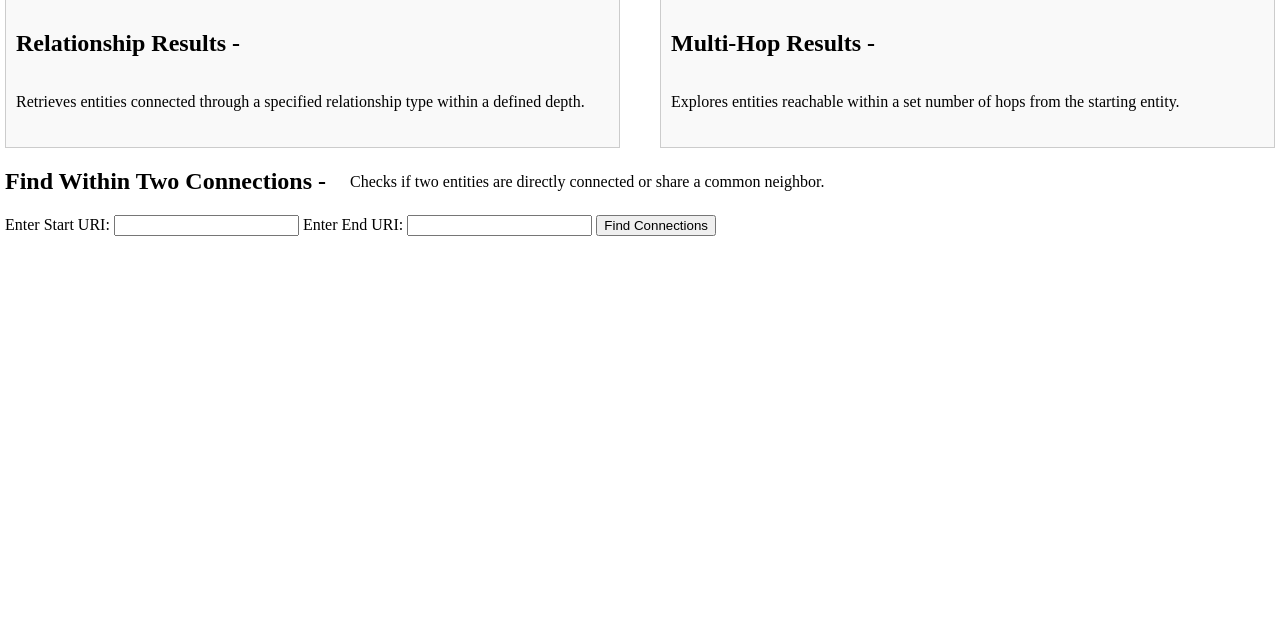
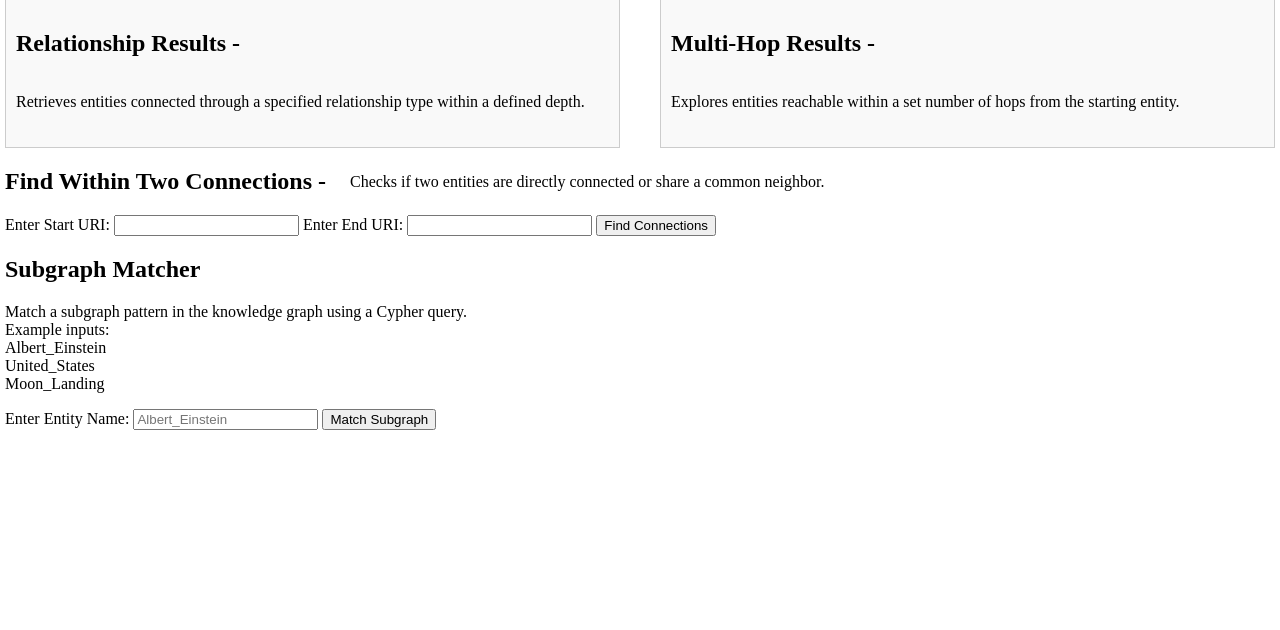
Before and after one commit to abarber7/cpts415-Milestone4, a Flask app: page / in a window 1280 px wide. Shown: the part 1007-1637 px from the top of the page. Before the commit the page ends 1243 px from the top, so only its background shows below. Run offline with Flask 3, Linux system fonts and the light colour scheme; some libraries are stand-ins or nearby versions.

Commit message:
Implement subgraph_matcher in app.py

```diff
--- a/app.py
+++ b/app.py
@@ -4,6 +4,7 @@ from neo4j_scripts.node_similarity import NodeSimilarityCalculator
 from neo4j_scripts.similar_search import AdvancedKnowledgeSearch
 from neo4j_scripts.subgraph_search import KnowledgeGraphSearch
 from neo4j_scripts.within_two import ShortestPathTester
+from neo4j_scripts.subgraph_matcher import SubgraphMatcher
 
 # Initialize Flask app
 app = Flask(__name__)
@@ -18,6 +19,7 @@ similarity_calculator = NodeSimilarityCalculator(NEO4J_URI, NEO4J_USER, NEO4J_PA
 knowledge_search = AdvancedKnowledgeSearch(NEO4J_URI, NEO4J_USER, NEO4J_PASSWORD)
 subgraph_search_engine = KnowledgeGraphSearch(NEO4J_URI, NEO4J_USER, NEO4J_PASSWORD)
 shortest_path_tester = ShortestPathTester(NEO4J_URI, NEO4J_USER, NEO4J_PASSWORD)
+subgraph_matcher = SubgraphMatcher(NEO4J_URI, NEO4J_USER, NEO4J_PASSWORD)
 
 @app.route('/')
 def index():
@@ -205,6 +207,21 @@ def within_two_connections():
     except Exception as e:
         return jsonify({'error': str(e)}), 500  # Return error if operation fails
 
+@app.route('/subgraph_match', methods=['POST'])
+def subgraph_match():
+    """Find subgraphs matching a given pattern."""
+    data = request.json
+    pattern = data.get('pattern')
+
+    if not pattern:
+        return jsonify({"error": "Pattern is required"}), 400
+
+    try:
+        matches = subgraph_matcher.match_subgraph(pattern)
+        return jsonify({"matches": matches})
+    except Exception as e:
+        return jsonify({"error": str(e)}), 500
+
 # Run the Flask app
 if __name__ == "__main__":
     app.run(debug=True)  # Enable debug mode
--- a/templates/search_barUI.html
+++ b/templates/search_barUI.html
@@ -1,10 +1,12 @@
 <!DOCTYPE html>
 <html lang="en">
+
 <head>
     <meta charset="UTF-8">
     <meta name="viewport" content="width=device-width, initial-scale=1.0">
     <title>Knowledge Based Search Engine</title>
-    <script src="https://cdnjs.cloudflare.com/ajax/libs/cytoscape/3.21.1/cytoscape.min.js"></script> <!-- Cytoscape.js for graph visualization -->
+    <script src="https://cdnjs.cloudflare.com/ajax/libs/cytoscape/3.21.1/cytoscape.min.js"></script>
+    <!-- Cytoscape.js for graph visualization -->
 
     <script>
         let currentOffset = 0; // Keep track of the current offset
@@ -226,6 +228,7 @@
             0% {
                 transform: rotate(0deg);
             }
+
             100% {
                 transform: rotate(360deg);
             }
@@ -233,6 +236,7 @@
     </style>
 
 </head>
+
 <body>
     <h1>Knowledge Based Search Engine</h1>
 
@@ -240,9 +244,12 @@
         #KnowledgeSearchTitle h2,
         #KnowledgeSearchTitle p {
             display: inline-block;
-            vertical-align: middle; /* Aligns the text vertically in the middle */
-            margin-right: 20px; /* Adds spacing between the elements */
+            vertical-align: middle;
+            /* Aligns the text vertically in the middle */
+            margin-right: 20px;
+            /* Adds spacing between the elements */
         }
+
         #nodeTooltip {
             position: absolute;
             padding: 10px;
@@ -323,7 +330,8 @@
     <div id="knowledgeSearchSection">
         <div id="KnowledgeSearchTitle">
             <h2>Knowledge-Based Subgraph Search - </h2>
-            <p>Takes a keyword and returns a paginated list of subgraphs from a Neo4j database, including entities, their relationships, and related entities that match the given keyword.</p>
+            <p>Takes a keyword and returns a paginated list of subgraphs from a Neo4j database, including entities,
+                their relationships, and related entities that match the given keyword.</p>
         </div>
         <label for="subgraphKeyword">Enter Keyword:</label>
         <input type="text" id="subgraphKeyword" name="subgraphKeyword">
@@ -683,16 +691,20 @@
             padding: 10px;
             background-color: #f9f9f9;
         }
+
         #relationshipResultsSection,
         #multiHopResultsSection {
             flex: 1;
         }
+
         #relationshipResultsSection {
             margin-right: 10px;
         }
+
         #multiHopResultsSection {
             margin-left: 10px;
         }
+
         .pagination-buttons {
             margin-top: 10px;
             display: flex;
@@ -752,8 +764,10 @@
             </div>
             <div id="relationshipResults"></div>
             <div class="pagination-buttons">
-                <button id="relationshipPrev" onclick="changePage('relationship', -1)" style="display: none;">Previous</button>
-                <button id="relationshipNext" onclick="changePage('relationship', 1)" style="display: none;">Next</button>
+                <button id="relationshipPrev" onclick="changePage('relationship', -1)"
+                    style="display: none;">Previous</button>
+                <button id="relationshipNext" onclick="changePage('relationship', 1)"
+                    style="display: none;">Next</button>
             </div>
         </div>
 
@@ -966,7 +980,8 @@
         <button type="button" onclick="submitWithinTwoConnections()">Find Connections</button>
         <div id="withinTwoResults"></div>
         <div id="shortestPathButtonContainer" style="display: none;">
-            <button id="shortestPathGraphButton" onclick="generateShortestPathGraphFromResults()">Display Shortest Path Graph</button>
+            <button id="shortestPathGraphButton" onclick="generateShortestPathGraphFromResults()">Display Shortest Path
+                Graph</button>
         </div>
     </div>
     <style>
@@ -987,6 +1002,7 @@
             0% {
                 transform: rotate(0deg);
             }
+
             100% {
                 transform: rotate(360deg);
             }
@@ -995,10 +1011,74 @@
 
         body {
             margin: 0;
-            padding: 0 5px 200px 5px; /* Adds 50px padding to the bottom of the page */
-            box-sizing: border-box; /* Ensures padding is included in total height */
+            padding: 0 5px 200px 5px;
+            /* Adds 50px padding to the bottom of the page */
+            box-sizing: border-box;
+            /* Ensures padding is included in total height */
         }
     </style>
 
+    <!-- Subgraph Matcher Section -->
+    <div id="subgraphMatcherSection">
+        <h2>Subgraph Matcher</h2>
+        <p>Match a subgraph pattern in the knowledge graph using a Cypher query.<br>Example inputs:<br>Albert_Einstein<br>United_States<br>Moon_Landing</p>
+        <label for="entityName">Enter Entity Name:</label>
+        <input type="text" id="entityName" name="entityName" placeholder="Albert_Einstein">
+        <button type="button" onclick="submitRestrictedSubgraphMatcher()">Match Subgraph</button>
+        <div id="subgraphMatcherResult"></div>
+    </div>
+
+    <script>
+        function submitRestrictedSubgraphMatcher() {
+            const entityName = document.getElementById('entityName').value.trim();
+
+            if (!entityName) {
+                alert("Please enter a valid entity name.");
+                return;
+            }
+
+            // Build the complete Cypher query by replacing 'Albert_Einstein' with the user's input
+            const pattern = `
+            MATCH (n:Resource {uri: 'http://yago-knowledge.org/resource/${entityName}'})-[r]-(m)
+            RETURN n.uri AS StartNode, type(r) AS Relationship, m.uri AS RelatedNode LIMIT 10;
+        `;
+
+            // Show loading message
+            document.getElementById('subgraphMatcherResult').innerHTML = '<p>Matching subgraph...</p>';
+
+            fetch('/subgraph_match', {
+                method: 'POST',
+                headers: {
+                    'Content-Type': 'application/json',
+                },
+                body: JSON.stringify({ pattern: pattern }),
+            })
+                .then((response) => {
+                    if (!response.ok) {
+                        throw new Error(`Network response was not ok: ${response.statusText}`);
+                    }
+                    return response.json();
+                })
+                .then((data) => {
+                    if (data.error) {
+                        document.getElementById('subgraphMatcherResult').innerHTML = `<p style="color: red;">Error: ${data.error}</p>`;
+                    } else {
+                        let formattedResults = '<ul>';
+                        data.matches.forEach((match, index) => {
+                            formattedResults += `<li><strong>Match ${index + 1}:</strong> ${JSON.stringify(match)}</li>`;
+                        });
+                        formattedResults += '</ul>';
+                        document.getElementById('subgraphMatcherResult').innerHTML = formattedResults;
+                    }
+                })
+                .catch((error) => {
+                    console.error('Error:', error);
+                    document.getElementById('subgraphMatcherResult').innerHTML = `<p style="color: red;">Error: ${error.message}</p>`;
+                });
+        }
+    </script>
+
+
 </body>
+
 </html>
```
Lines whose indentation alone changed are shown as unchanged.
